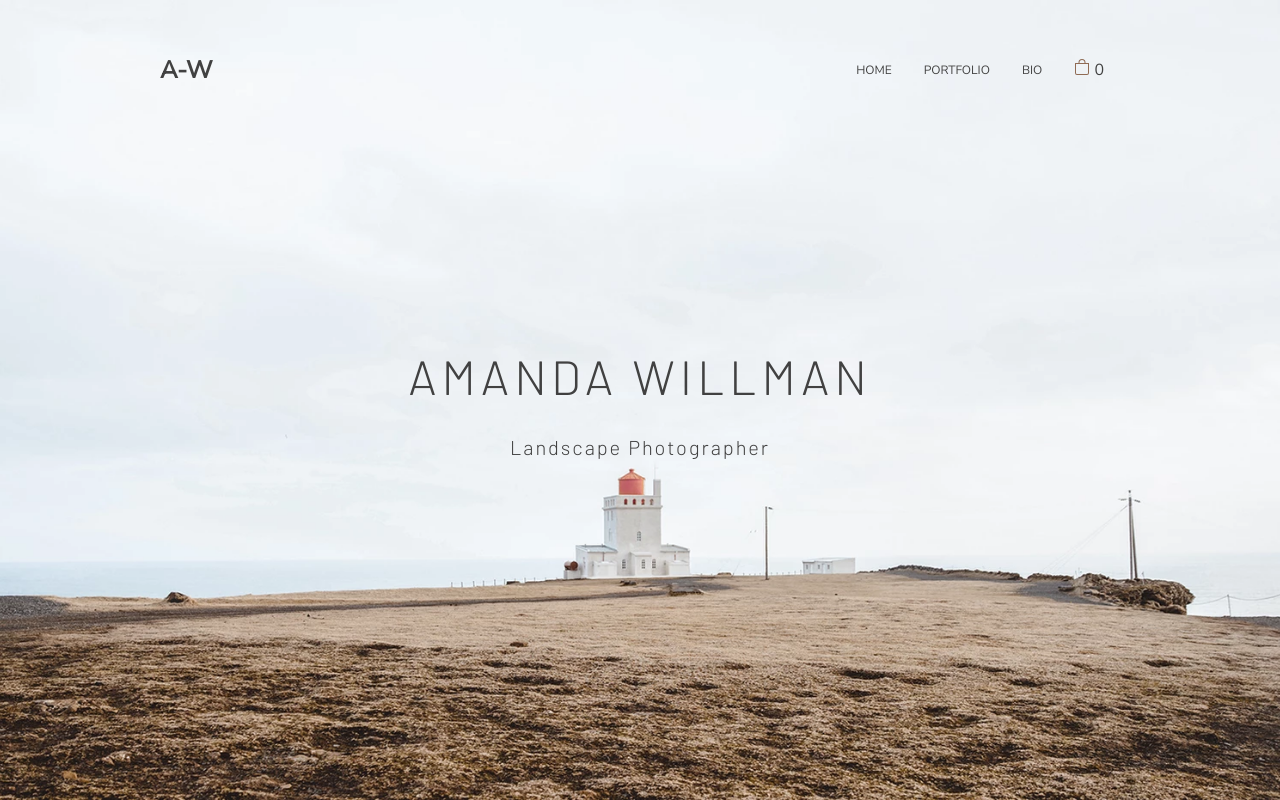
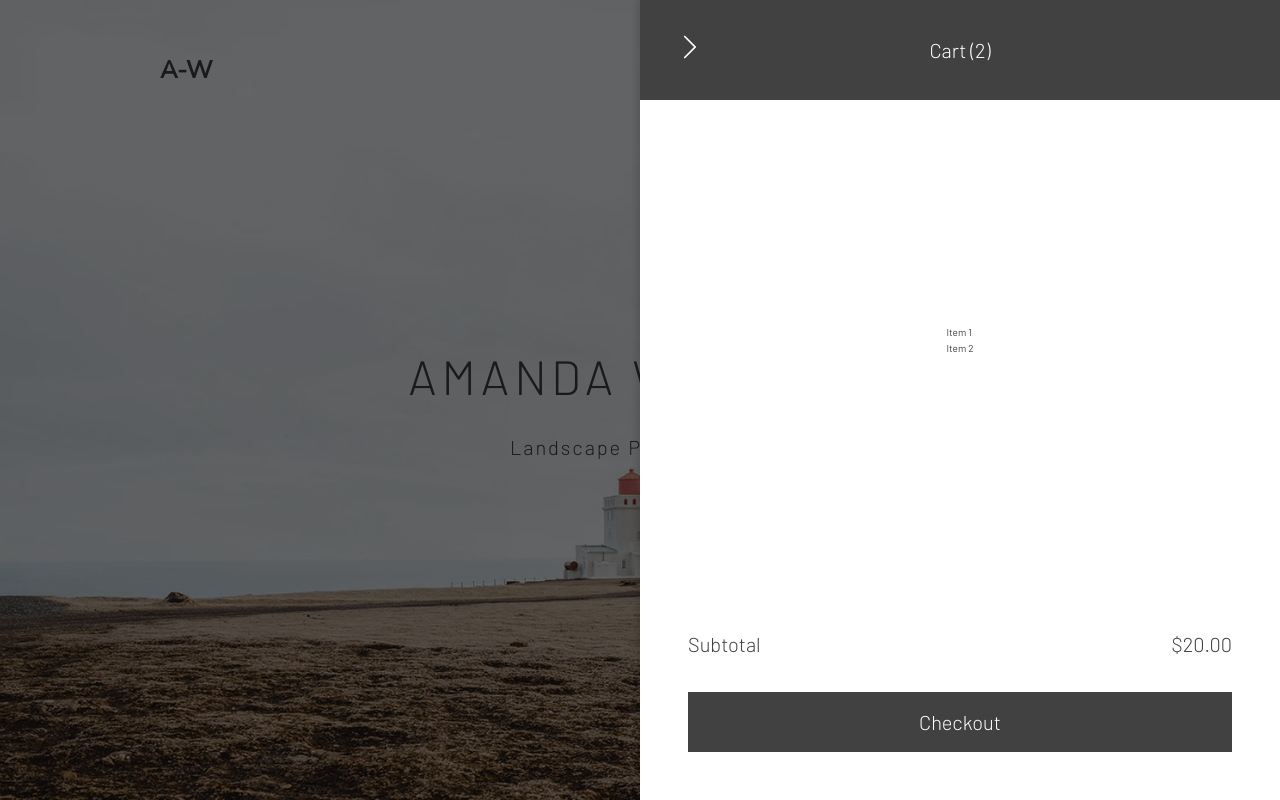
Before and after one commit to Knopkaivy/photographer-portfolio-demo, a React (Create React App) app: page / in a window 1280 px wide. Shown: the top 800 px of the page. Built offline with nearby package versions, Linux system fonts and the light colour scheme.

Commit message:
Add Cart component and basic styles

```diff
--- a/src/App.js
+++ b/src/App.js
@@ -27,6 +27,15 @@ function App() {
     setOverlayInputVal('/');
     setOverlayIsOpen(false);
   };
+  const [cartIsOpen, setCartIsOpen] = useState(false);
+
+  let openCart = (val) => {
+    setCartIsOpen(true);
+  };
+
+  let closeCart = () => {
+    setCartIsOpen(false);
+  };
 
   let toggleLike = (galleryId, photoId) => {
     let newState = { ...portfolio };
@@ -43,7 +52,12 @@ function App() {
   };
   return (
     <div className="App">
-      <Header portfolio={portfolio} />
+      <Header
+        portfolio={portfolio}
+        cartIsOpen={cartIsOpen}
+        openCart={openCart}
+        closeCart={closeCart}
+      />
       <Routes>
         <Route path="/" element={<Home portfolio={portfolio} />} />
         <Route
--- /dev/null
+++ b/src/Cart.jsx
@@ -0,0 +1,63 @@
+import React, { useState } from 'react';
+import { BsChevronRight } from 'react-icons/bs';
+import './styles/Cart.css';
+
+const Cart = ({ closeCart }) => {
+  const purchaseItems = [
+    {
+      imgURL: '',
+      name: 'Image 1',
+      label: '',
+      detail: '1200px x 798px / 16.6 x 11" @72dpi',
+    },
+    {
+      imgURL: '',
+      name: 'Image 2',
+      label: '',
+      detail: '4256px x 2832px / 14.1 x 9.4" @300dpi',
+    },
+    {
+      imgURL: '',
+      name: 'Image 3',
+      label: '',
+      detail: '1200px x 798px / 16.6 x 11" @72dpi',
+    },
+  ];
+
+  let handleCloseCart = (event) => {
+    event.stopPropagation();
+    closeCart();
+  };
+  let clickAway = (event) => {
+    if (event.target.id === 'Cart') {
+      closeCart();
+    }
+    return;
+  };
+  return (
+    <div id="Cart" className="Cart" onClick={clickAway}>
+      <div className="Cart__menu">
+        <div className="Cart__headerSection" onClick={handleCloseCart}>
+          <div className="Cart__close">
+            <BsChevronRight />
+          </div>
+          <h2 className="Cart__header">Cart (2)</h2>
+        </div>
+        <div className="Cart__list">
+          <div className="Cart__listItem">Item 1</div>
+          <div className="Cart__listItem">Item 2</div>
+        </div>
+
+        <div className="Cart__checkoutSection">
+          <div className="Cart__subtotal">
+            <div>Subtotal</div>
+            <div>$20.00</div>
+          </div>
+          <button className="Cart__checkoutBtn btn">Checkout</button>
+        </div>
+      </div>
+    </div>
+  );
+};
+
+export default Cart;
--- a/src/Header.jsx
+++ b/src/Header.jsx
@@ -1,10 +1,11 @@
 import React, { useState } from 'react';
 import { Link } from 'react-router-dom';
 import { BsBag } from 'react-icons/bs';
+import Cart from './Cart';
 import NavItem from './NavItem';
 import './styles/Header.css';
 
-const Header = ({ portfolio }) => {
+const Header = ({ portfolio, cartIsOpen, openCart, closeCart }) => {
   const menu = portfolio.categories.map((cat) => {
     return cat.categoryName;
   });
@@ -21,6 +22,7 @@ const Header = ({ portfolio }) => {
   });
   return (
     <div className="Header__Fixed">
+      <Cart closeCart={closeCart} />
       <nav className="Header container">
         <Link to="/" className="Header__Logo">
           A-W
--- a/src/styles/App.css
+++ b/src/styles/App.css
@@ -36,3 +36,20 @@ body {
   color: var(--color-secondary);
   transform: scale(1.1);
 }
+.btn {
+  width: 100%;
+  height: 6rem;
+  background-color: var(--color-primary);
+  color: var(--color-white);
+  border: none;
+  border-radius: 0;
+  font-family: inherit;
+  font-size: inherit;
+  font-weight: inherit;
+  outline: none;
+  cursor: pointer;
+  transition: all 0.2s 0.05s;
+}
+.btn:hover {
+  background-color: var(--color-secondary);
+}
--- /dev/null
+++ b/src/styles/Cart.css
@@ -0,0 +1,72 @@
+.Cart {
+  width: 100vw;
+  height: 100vh;
+  top: 0;
+  left: 0;
+  background-color: rgba(0, 0, 0, 0.6);
+  position: fixed;
+  z-index: 4;
+}
+.Cart__menu {
+  width: 100vw;
+  max-width: 64rem;
+  height: 100vh;
+  background-color: var(--color-white);
+  position: absolute;
+  top: 0;
+  right: 0;
+  z-index: 4;
+  box-shadow: 0px 0px 10px 1px rgba(0, 0, 0, 0.2);
+  display: flex;
+  flex-direction: column;
+  align-items: center;
+  justify-content: space-between;
+}
+.Cart__headerSection {
+  width: 100%;
+  height: 10rem;
+
+  color: var(--color-white);
+  background-color: var(--color-primary);
+}
+.Cart__close {
+  width: 10rem;
+  height: 10rem;
+  position: absolute;
+  top: 0;
+  left: 0;
+  text-align: center;
+  line-height: 10rem;
+  font-size: 2.8rem;
+}
+.Cart__header {
+  flex-grow: 1;
+  text-align: center;
+  width: 100%;
+  height: 100%;
+  line-height: 10rem;
+  font-size: 2rem;
+  font-weight: 300;
+}
+.Cart__list {
+}
+.Cart__checkoutSection {
+  width: 100%;
+  height: 22rem;
+  font-size: 2rem;
+  font-weight: 300;
+  padding: 4.8rem;
+  display: flex;
+  flex-direction: column;
+  justify-content: center;
+  align-items: center;
+}
+.Cart__subtotal {
+  width: 100%;
+  height: 4.4rem;
+  display: flex;
+  justify-content: space-between;
+  margin-bottom: 2rem;
+}
+.Cart__checkoutBtn {
+}
```
